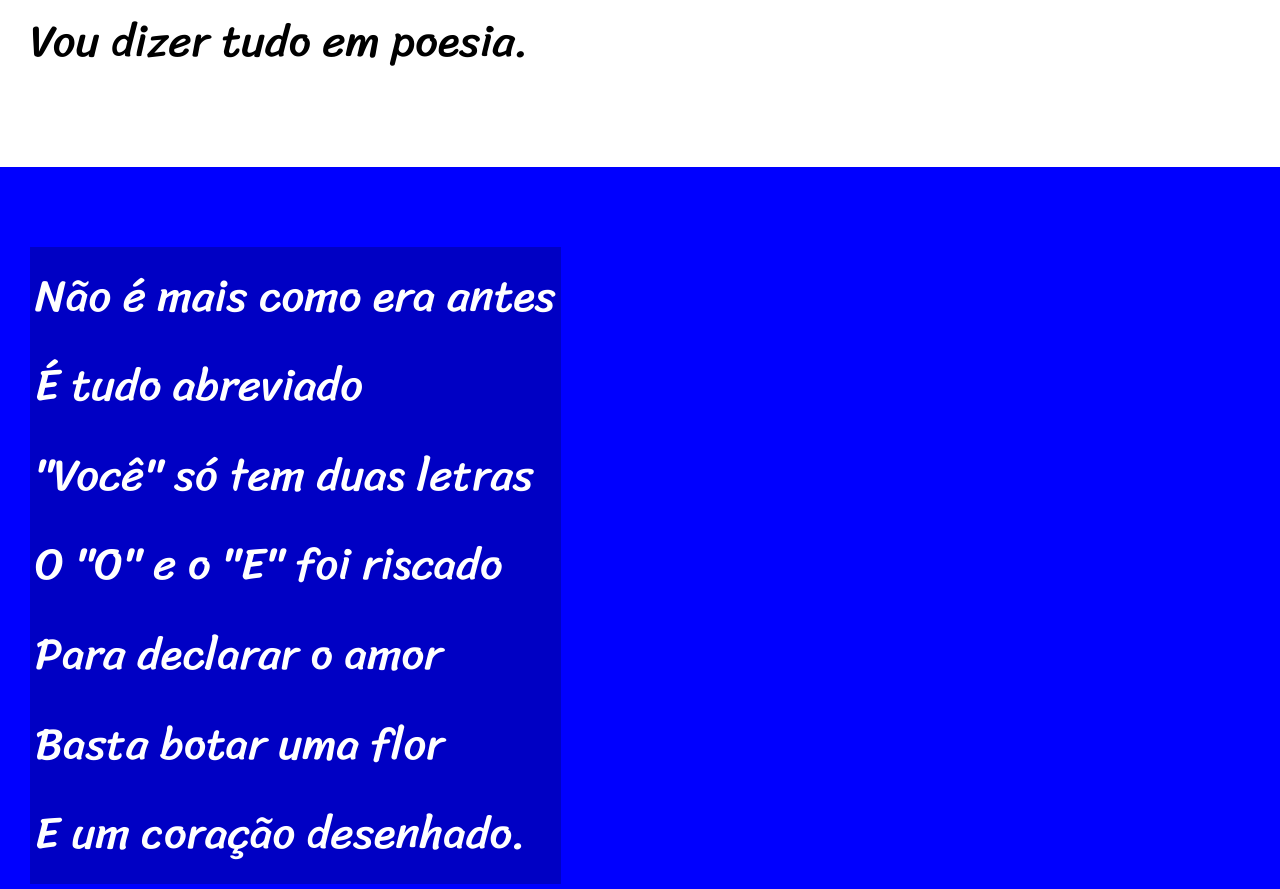
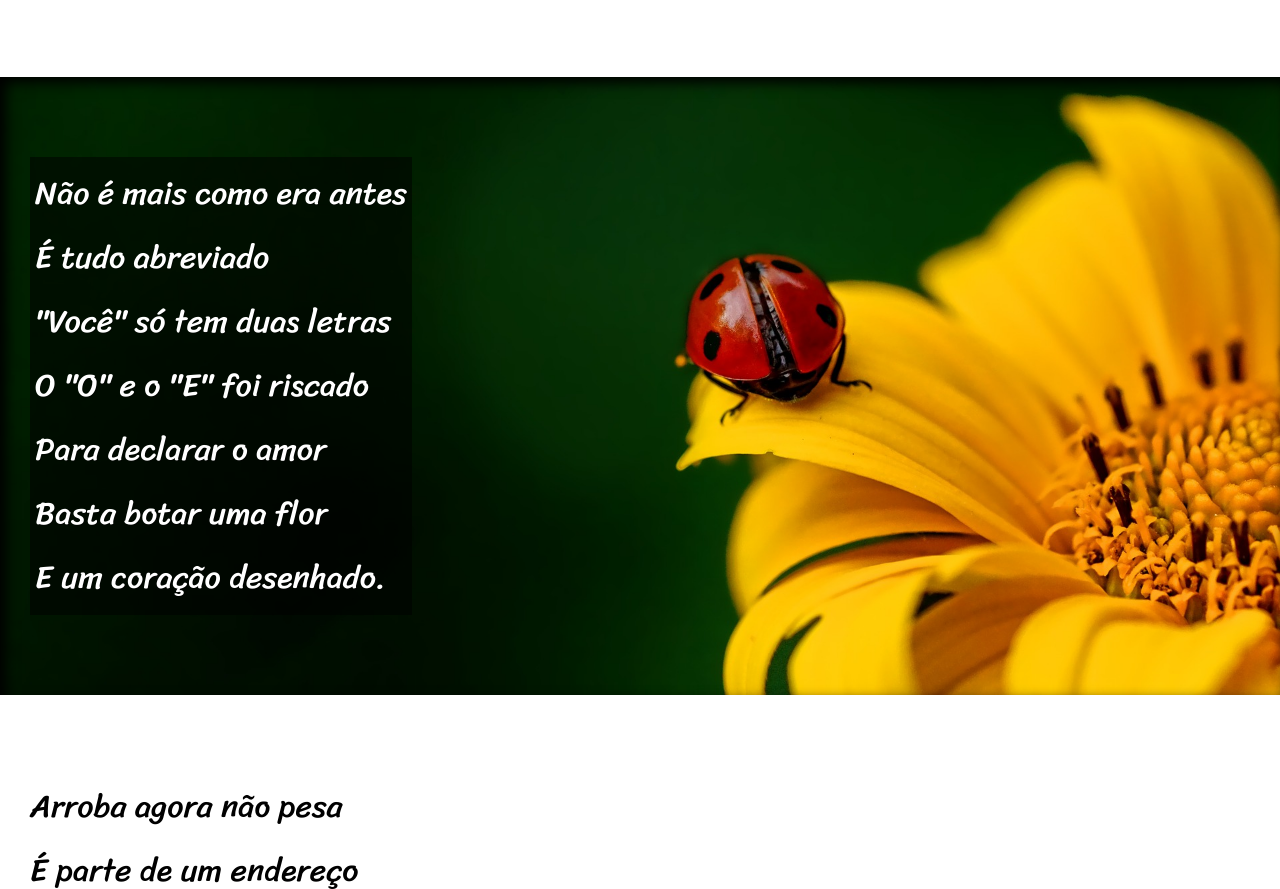
Before and after one commit to PHDevss/projeto-cordel, a plain HTML site: page index.html in a window 1280 px wide. Shown: the part 841-1730 px from the top of the page. Drawn offline with Linux system fonts and the light colour scheme.

Commit message:
Finalizando Projeto Cordel

```diff
--- a/estilo/style.css
+++ b/estilo/style.css
@@ -55,17 +55,25 @@ section {
     line-height: 2em;
     padding-left: 30px;
     font-family: var(--fonte3);
-    font-size: 3.5vw;
+    font-size: 2.5vw;
+}
+
+section > p {
+    padding-bottom: 2em;
 }
 
 section.imagem{
-    background-color: blue;
+    /* background-color: blue; */
     color: white;
+    box-shadow: inset 6px 6px 13px 0px black;
+    background-size: cover;
+    background-attachment:fixed;
 }
 section.imagem > p {
-    background-color: rgba(0, 0, 0, 0.233);
+    background-color: rgba(0, 0, 0, 0.521);
     display: inline-block;
     padding: 5px;
+    text-shadow: 1px 1px 0px rgba(0, 0, 0, 0.39);
 }
 
 section.normal {
@@ -73,6 +81,15 @@ section.normal {
     color: black;
 }
 
+section#img01 {
+    background-image: url(../imagens/background001.jpg);
+    background-position: right center;
+}
+
+section#img02 {
+    background-image: url(../imagens/background002.jpg);
+    background-position: right center;
+}
 
 footer {
     background-color: black;
--- a/index.html
+++ b/index.html
@@ -26,7 +26,7 @@
         </p>
     </section>
 
-    <section class="imagem">
+    <section class="imagem" id="img01">
         <p>
             Não é mais como era antes <br>
             É tudo abreviado <br>
@@ -59,7 +59,7 @@
         </p>
     </section>
 
-    <section class="imagem">
+    <section class="imagem" id="img02">
         <p>
             Tenho saudade das cartas <br>
             Escritas com a própria mão <br>
```
